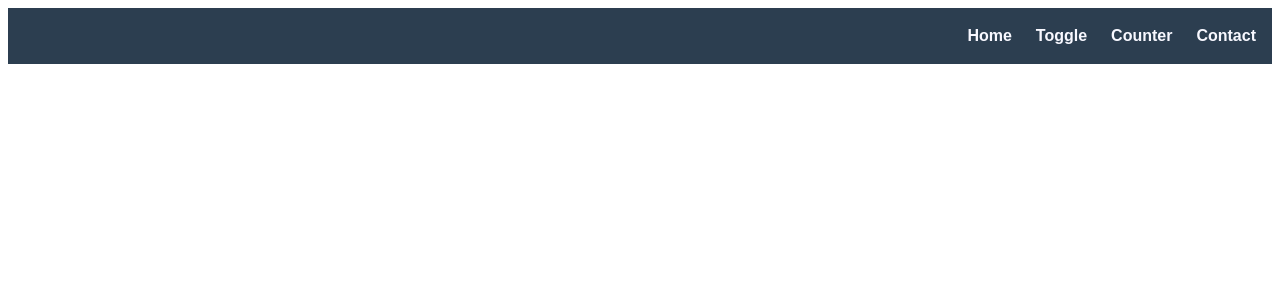
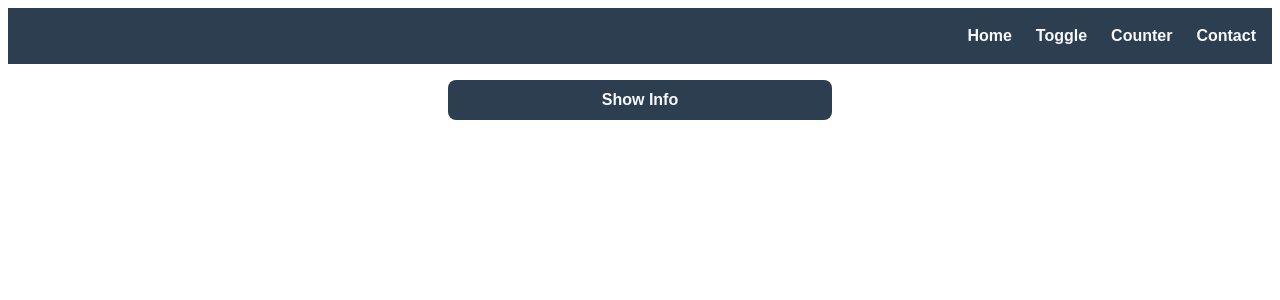
Before and after one commit to Beyzay/react-components, a Next.js app: page / in a window 1280 px wide. Shown: the top 300 px of the page. Built offline with nearby package versions, Linux system fonts and the light colour scheme.

Commit message:
Add Toggle component

```diff
--- /dev/null
+++ b/components/Toggle.tsx
@@ -0,0 +1,31 @@
+import { useState } from "react";
+import styles from "../styles/Toggle.module.css";
+
+// Define the type for props
+type ToggleProps = {
+    message?: string; // optional prop
+}
+
+export default function Toggle({ message }: ToggleProps) {
+    const [isVisible, setIsVisible] = useState(false);
+
+    return (
+        <div>
+            <div className={styles.flexContainer}>
+
+                {/* Attach onClick event handler to the button element
+                to toggle the button name and message visibility */}
+                <button
+                    className={styles.button}
+                    onClick={() => setIsVisible(!isVisible)}
+                >
+                    {isVisible ? "Hide" : "Show"} Info
+                </button>
+
+                {/* Toggle the visibility of the p element with message when button is clicked */}
+                {isVisible && <p>{message}</p>}
+
+            </div>
+        </div>
+    );
+}
--- a/pages/index.tsx
+++ b/pages/index.tsx
@@ -1,8 +1,10 @@
 import React from "react";
 import NavBar from "../components/NavBar";
-
+import Toggle from "../components/Toggle";
 
 export default function Home() {
+  // Initialize Variables
+  const messageVar = "You have passed this message props from a parent component to a child component prop message.";
 
   return (
     <div>
@@ -10,6 +12,9 @@ export default function Home() {
       {/* Navigation Menu */}
       <NavBar />
 
+      {/* Toggle Component */}
+      <Toggle message={messageVar} />
+
     </div>
   )
 }
--- /dev/null
+++ b/styles/Toggle.module.css
@@ -0,0 +1,33 @@
+.flexContainer {
+    display:flex;
+    flex-direction: column;
+    gap: 0rem;
+    align-items: center;
+    justify-content: center;
+}
+
+.button {
+    display: flex;
+    align-items: center;
+    justify-content: center;
+    width: 24rem;
+    height: 2.5rem;
+    font-size: 1rem;
+    font-weight: bold;
+    margin: 1rem;
+    border-radius: 0.5rem;
+    border: none;
+    background-color: #2c3e50;
+    color: #f8f8ff;
+    cursor: pointer;
+}
+
+.button:hover {
+    background-color: #00ced1;
+    color: #2c3e50;
+}
+
+.button:active {
+    background-color: #40e0d0;
+    color: #2c3e50;
+}
```
